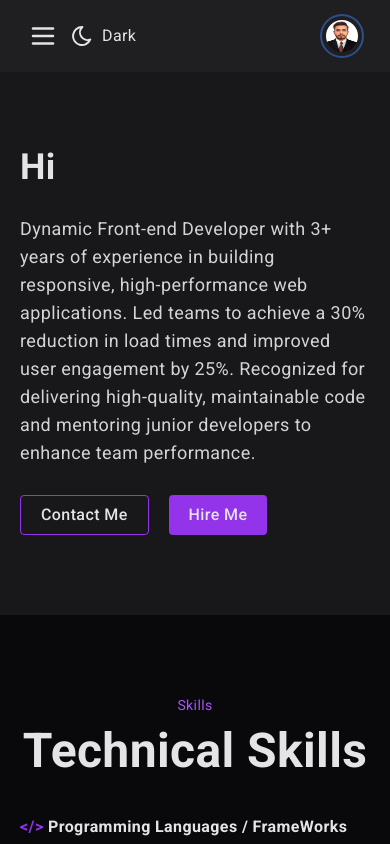
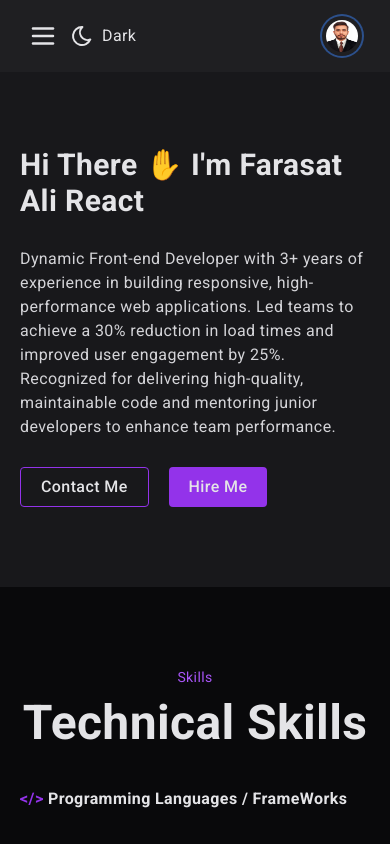
Before and after one commit to Farasat-Basra/portfolio-nextjs, a Next.js app: page / in a window 390 px wide. Shown: the top 844 px of the page. Built offline with nearby package versions, Linux system fonts and the light colour scheme.

Commit message:
responsive fixes

```diff
--- a/app/(portfolio)/_components/home/index.tsx
+++ b/app/(portfolio)/_components/home/index.tsx
@@ -18,14 +18,16 @@ export const HomeSection = () => {
         <div className=" w-[100%] lg:w-[80%]">
           <TypeAnimation
             sequence={[
-              "“Talk is cheap. Show me the code </>.” - Linus Torvalds 💬💻",
+              "Hi There ✋ I'm Farasat Ali Front-end Developer 💻",
               1000,
-              "Hi There ✋ I'm Farasat Ali Front-end Developer 💻",
+              "Hi There ✋ I'm Farasat Ali React Developer 💻",
+              1000,
+              "“First, solve the problem. Then, write the code.” - John Johnson 🧠💡",
               1000,
             ]}
             speed={50}
             // style={{ fontSize: "4em", fontWeight: "bold" }}
-            className="text-4xl lg:text-7xl  font-bold transition-all duration-700 "
+            className="text-3xl lg:text-7xl  font-bold transition-all duration-700 "
             // repeat={Infinity}
           />
         </div>
@@ -41,7 +43,7 @@ export const HomeSection = () => {
           </span>
         </h1> */}
 
-        <p className="text-secondary w-[100%] lg:w-[70%] mt-7 text-lg lg:text-xl text-pretty text-secondary-600 dark:text-secondary-300">
+        <p className="text-secondary w-[100%] lg:w-[70%] mt-7 text-md lg:text-xl text-pretty text-secondary-600 dark:text-secondary-300">
           Dynamic Front-end Developer with 3+ years of experience in building
           responsive, high-performance web applications. Led teams to achieve a
           30% reduction in load times and improved user engagement by 25%.
```
